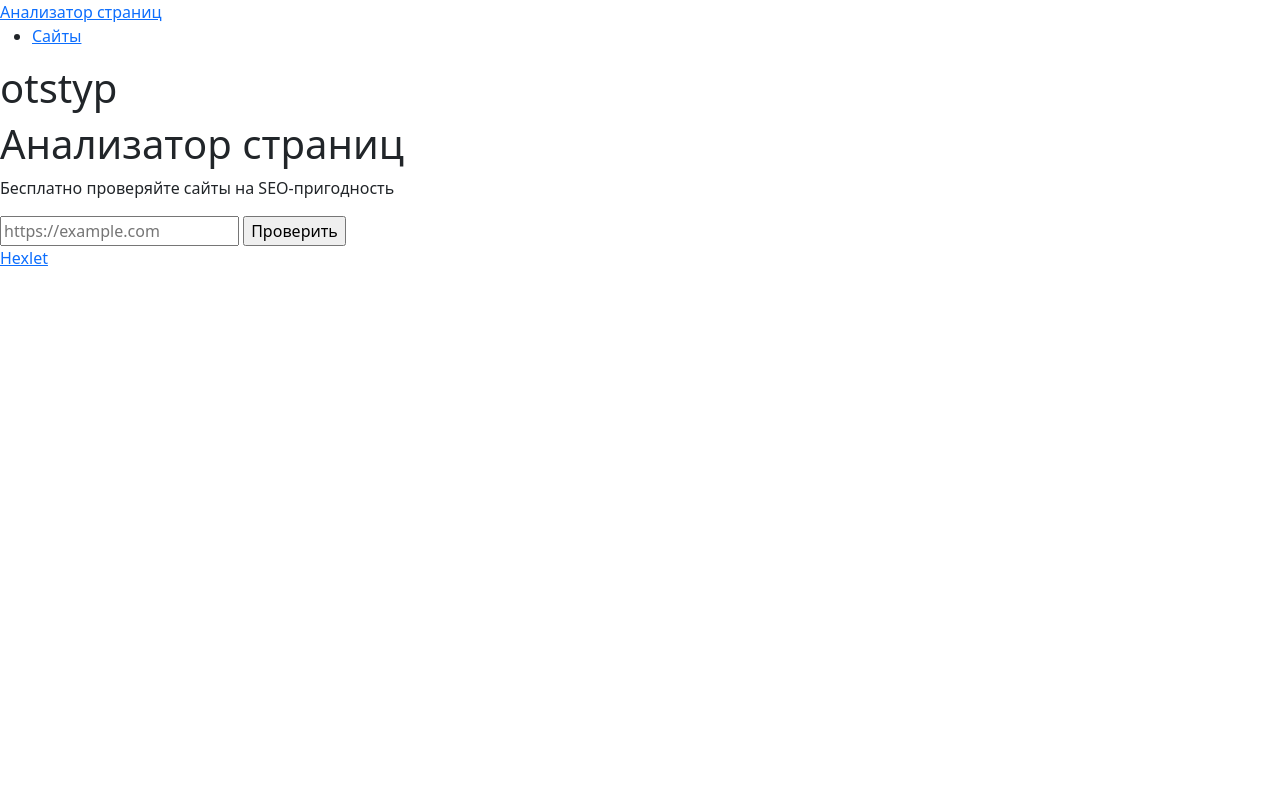
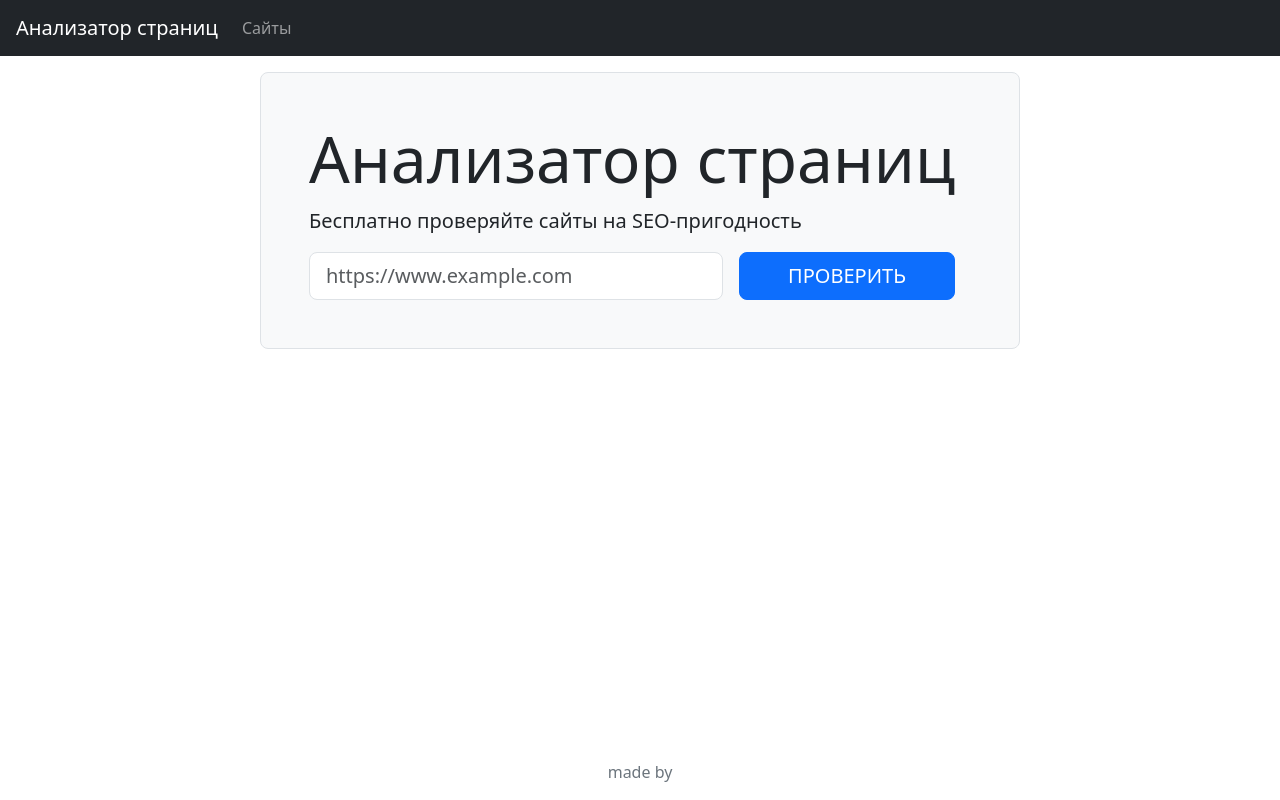
Before and after one commit to Bishamontess/python-project-83, a Flask app: page / in a window 1280 px wide. Run offline with Flask 3, Linux system fonts and the light colour scheme.

Commit message:
stage 2.2

```diff
--- a/page_analyzer/app.py
+++ b/page_analyzer/app.py
@@ -1,11 +1,14 @@
-from flask import Flask, render_template
+from flask import Flask, render_template,redirect, get_flashed_messages, url_for
+from urllib.parse import urlparse
+from dotenv import load_dotenv
+from validators.url import url
 import os
-from dotenv import load_dotenv
 
 
 load_dotenv()
 app = Flask(__name__)
 app.config['SECRET_KEY'] = os.getenv('SECRET_KEY')
+DATABASE_URL = os.getenv('DATABASE_URL')
 
 
 @app.route('/')
@@ -13,3 +16,37 @@ def main():
     return render_template(
         'layout.html',
     )
+
+
+@app.route('/urls')
+def urls_table():
+    return render_template(
+        'urls.html'
+    )
+
+
+@app.route('/urls/<int>:id')
+def urls_id(url_id):
+    return render_template(
+        'url_id.html',
+        url=url_id,
+    )
+
+
+@app.post('/')
+def make_flash():
+    flash('Страница успешно добавлена') #зеленый текст на салатовом
+    flash('Страница уже существует')  #синий текст на голубом
+    flash('Некорректный URL') #красный текст на розовом
+    flash('Произошла ошибка при проверке') #красный текст на розовом
+    return redirect(url_for('main'))
+
+
+@app.get('/')
+def flash():
+    messages = get_flashed_messages(with_categories=True)
+    print(messages)
+    return render_template(
+        'flash.html',
+        messages=messages,
+    )
--- a/page_analyzer/templates/layout.html
+++ b/page_analyzer/templates/layout.html
@@ -7,42 +7,60 @@
     <link href="https://cdn.jsdelivr.net/npm/bootstrap@5.3.2/dist/css/bootstrap.min.css" rel="stylesheet" integrity="sha384-T3c6CoIi6uLrA9TneNEoa7RxnatzjcDSCmG1MXxSR1GAsXEV/Dwwykc2MPK8M2HN" crossorigin="anonymous">
     <title>Анализатор страниц</title>
 </head>
-<body>
-<header>
-    <nav>
-        <a href="/">Анализатор страниц</a>
-        <div id="navbar-nav">
-            <ul>
-                <li>
-                    <a href="/urls">Сайты</a>
+<body class="min-vh-100 d-flex flex-column">
+<header class="flex-shrink-0">
+    <nav class="navbar navbar-expand-md navbar-dark bg-dark px-3">
+        <a class="navbar-brand" href="/">Анализатор страниц</a>
+        <div class="collapse navbar-collapse" id="navbarNav">
+            <ul class="navbar-nav">
+                <li class="nav-item">
+                    <a class="nav-link" href="/urls">Сайты</a>
                 </li>
             </ul>
         </div>
     </nav>
 </header>
-<main>
-    <div>
-        <h1>otstyp</h1>
-        <div>
-            <div>
-                <h1>Анализатор страниц</h1>
-                <p>Бесплатно проверяйте сайты на SEO-пригодность</p>
-                <form action="/urls " method="post" required="">
-                    <input type="text" name="url"
-                       placeholder="https://example.com" value="">
-                    <input type="submit" value="Проверить">
+<main class="flex-grow-1">
+    <div class="container-lg mt-3">
+        <h1></h1>
+        <div class="row">
+            <div
+                    class="col-12 col-md-10 col-lg-8 mx-auto border rounded-3
+                    bg-light p-5">
+                <h1 class="display-3">Анализатор страниц</h1>
+                <p class="lead">Бесплатно проверяйте сайты на
+                    SEO-пригодность</p>
+                <form class="d-flex justify-content-center" action="/urls"
+                      method="post" required="">
+                    <input class="form-control form-control-lg" type="text"
+                           name="url"
+                       placeholder="https://www.example.com" value="">
+                    <input
+                            class="btn btn-primary btn-lg ms-3 px-5
+                            text-uppercase mx-3"
+                            type="submit"
+                            value="Проверить">
                 </form>
             </div>
         </div>
     </div>
 </main>
-<footer>
-    <div>
-        <div>
-            <a href="https://ru.hexlet.io" target="_blank">Hexlet</a>
+<footer class="bordet-top py-3 mt-5 flex-shrink-0">
+    <div class="container-lg">
+        <div class="text-center">
+            <a class="link-secondary link-offset-2 link-offset-3-hover
+               link-underline link-underline-opacity-0
+               link-underline-opacity-75-hover"
+               href="https://github.com/Bishamontess" target="_blank">made
+                by</a>
         </div>
     </div>
 </footer>
-<script src="https://cdn.jsdelivr.net/npm/bootstrap@5.3.2/dist/js/bootstrap.bundle.min.js" integrity="sha384-C6RzsynM9kWDrMNeT87bh95OGNyZPhcTNXj1NW7RuBCsyN/o0jlpcV8Qyq46cDfL" crossorigin="anonymous"></script>
+<script
+        src="https://cdn.jsdelivr.net/npm/bootstrap@5.3.2/
+        dist/js/bootstrap.bundle.min.js"
+        integrity="sha384-C6RzsynM9kWDrMNeT87bh95OGNyZPhcTNXj1NW7RuBCsyN/
+        o0jlpcV8Qyq46cDfL"
+        crossorigin="anonymous"></script>
 </body>
 </html>
--- a/pyproject.toml
+++ b/pyproject.toml
@@ -12,6 +12,8 @@ packages = [{include = "page_analyzer"}]
 python = "^3.10"
 flask = "^3.0.1"
 gunicorn = "^21.2.0"
+psycopg2-binary = "^2.9.9"
+validators = "^0.22.0"
 
 [tool.poetry.group.dev.dependencies]
 pytest = "^7.4.4"
```
Also changed, not shown: page_analyzer/templates/flash.html (added, +10 -0 lines), page_analyzer/templates/url_id.html (added, +10 -0 lines), page_analyzer/templates/urls.html (added, +26 -0 lines), page_analyzer/templates/urls_table.html (added, +10 -0 lines), 1 other file.
